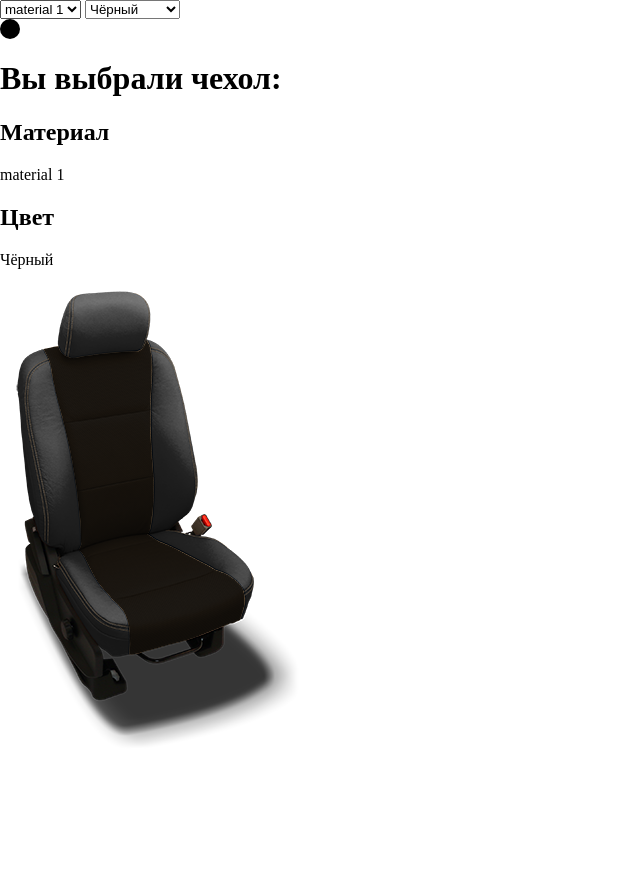
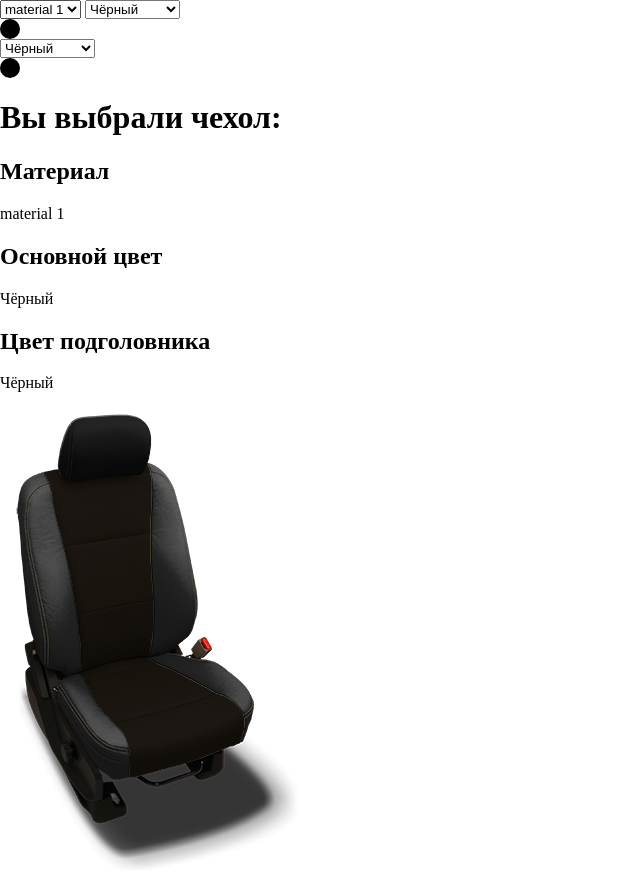
Before and after one commit to 0w1Max/carCoversConstructor, a website with bundled scripts: page index.html in a window 1280 px wide. Shown: the whole page, without its empty margins (0-640 px from the left). Before the commit the page ends 800 px from the top, so only its background shows below. Built offline with nearby package versions, Linux system fonts and the light colour scheme.

Commit message:
Добавил выбор цвета у подголовника авточехла

```diff
--- a/css/style.css
+++ b/css/style.css
@@ -10,15 +10,20 @@ body {
     border-radius: 50%;
 }
 
-.cover-img {
+.cover-img-container {
     position: relative;
 }
 
-.cover-main {
+.cover-img {
     position: absolute;
 }
 
-.cover-color {
+.main-color {
     top: 55px;
     left: 43px;
 }
+
+.top-color {
+    top: 7px;
+    left: 58px;
+}
--- a/index.html
+++ b/index.html
@@ -11,18 +11,24 @@
     <select class="select-item select-item__material" name="change-material">
       <option></option>
     </select>
-    <select class="select-item select-item__color" name="change-color">
+    <select class="select-item select-item__main-color" name="change-color">
       <option></option>
     </select>
-    <div class="show-color"></div>
+    <div class="show-color show-color--main"></div>
+    <select class="select-item select-item__top-color" name="change-color">
+      <option></option>
+    </select>
+    <div class="show-color show-color--top"></div>
 
     <h1>Вы выбрали чехол:</h1>
     <h2>Материал</h2><p class="add-cover-text add-cover-text__material"></p>
-    <h2>Цвет</h2><p class="add-cover-text add-cover-text__color"></p>
+    <h2>Основной цвет</h2><p class="add-cover-text add-cover-text__main-color"></p>
+    <h2>Цвет подголовника</h2><p class="add-cover-text add-cover-text__top-color"></p>
 
-    <div class="cover-img">
-      <img class="cover-main" src="./img/cover-main.png" alt="cover-main">
-      <img class="cover-main cover-color" src="./img/cover-main--black.png" alt="cover-main--black">
+    <div class="cover-img-container">
+      <img class="cover-img" src="./img/cover-main.png" alt="cover-main">
+      <img class="cover-img main-color" src="./img/cover-main--black.png" alt="cover-main--black">
+      <img class="cover-img top-color" src="./img/cover-top--black.png" alt="cover-top--black">
     </div>
   </template>
 
--- a/js/main.js
+++ b/js/main.js
@@ -3,14 +3,19 @@ import {MATERIALS, COLORS, HEX_COLORS} from './mock.js';
 
 const selectMaterial = document.querySelector('.select-item__material');
 const selectMaterialOptions = selectMaterial.querySelector('option');
-const selectColor = document.querySelector('.select-item__color');
-const selectColorOptions = selectColor.querySelector('option');
+const selectMainColor = document.querySelector('.select-item__main-color');
+const mainColorOptions = selectMainColor.querySelector('option');
+const selectTopColor = document.querySelector('.select-item__top-color');
+const topColorOptions = selectTopColor.querySelector('option');
 const materialText = document.querySelector('.add-cover-text__material');
-const colorText = document.querySelector('.add-cover-text__color');
-const showColor = document.querySelector('.show-color');
+const mainColorText = document.querySelector('.add-cover-text__main-color');
+const topColorText = document.querySelector('.add-cover-text__top-color');
+const showMainColor = document.querySelector('.show-color--main');
+const showTopColor = document.querySelector('.show-color--top');
 
-const coverImgContainer = document.querySelector('.cover-img');
-const coverColor = document.querySelector('.cover-color');
+const coverImgContainer = document.querySelector('.cover-img-container');
+const coverMainColor = document.querySelector('.main-color');
+const coverTopColor = document.querySelector('.top-color');
 
 function carCover (materials, colors, hex) {
   this.materials = materials;
@@ -25,26 +30,44 @@ if (selectMaterialOptions) {
   materialText.textContent = newCarCover.materials[selectMaterialOptions.value];
 }
 
-if (selectColorOptions) {
-  colorText.textContent = newCarCover.colors[selectColorOptions.value];
-  showColor.style.background = newCarCover.hex[selectColorOptions.value];
-  coverColor.src = `./img/cover-main--${selectColorOptions.value}.png`;
-  coverColor.className = `cover-main cover-color cover-color--${selectColorOptions.value}`;
-  coverColor.alt = `cover-color--${selectColorOptions.value}`;
+if (mainColorOptions) {
+  mainColorText.textContent = newCarCover.colors[mainColorOptions.value];
+  showMainColor.style.background = newCarCover.hex[mainColorOptions.value];
+  coverMainColor.src = `./img/cover-main--${mainColorOptions.value}.png`;
+  coverMainColor.className = `cover-img main-color main-color--${mainColorOptions.value}`;
+  coverMainColor.alt = `main-color--${mainColorOptions.value}`;
+}
+
+if (topColorOptions) {
+  topColorText.textContent = newCarCover.colors[topColorOptions.value];
+  showTopColor.style.background = newCarCover.hex[topColorOptions.value];
+  coverTopColor.src = `./img/cover-top--${topColorOptions.value}.png`;
+  coverTopColor.className = `cover-img top-color top-color--${topColorOptions.value}`;
+  coverTopColor.alt = `top-color--${topColorOptions.value}`;
 }
 
 function materialChangeHandler (evt) {
   materialText.textContent = newCarCover.materials[evt.target.value];
 }
 
-function colorChangeHandler (evt) {
-  colorText.textContent = newCarCover.colors[evt.target.value];
-  showColor.style.background = newCarCover.hex[evt.target.value];
-  coverColor.src = `./img/cover-main--${evt.target.value}.png`;
-  coverColor.className = `cover-main cover-color cover-color--${evt.target.value}`;
-  coverColor.alt = `cover-color--${evt.target.value}`;
+function mainColorChangeHandler (evt) {
+  mainColorText.textContent = newCarCover.colors[mainColorOptions.value];
+  showMainColor.style.background = newCarCover.hex[mainColorOptions.value];
+  coverMainColor.src = `./img/cover-main--${mainColorOptions.value}.png`;
+  coverMainColor.className = `cover-img main-color main-color--${mainColorOptions.value}`;
+  coverMainColor.alt = `main-color--${mainColorOptions.value}`;
+}
+
+function topColorChangeHandler (evt) {
+  topColorText.textContent = newCarCover.colors[topColorOptions.value];
+  showTopColor.style.background = newCarCover.hex[topColorOptions.value];
+  coverTopColor.src = `./img/cover-top--${topColorOptions.value}.png`;
+  coverTopColor.className = `cover-img top-color top-color--${topColorOptions.value}`;
+  coverTopColor.alt = `top-color--${topColorOptions.value}`;
 }
 
 selectMaterial.addEventListener('change', materialChangeHandler);
 
-selectColor.addEventListener('change', colorChangeHandler);
+selectMainColor.addEventListener('change', mainColorChangeHandler);
+
+selectMainColor.addEventListener('change', topColorChangeHandler);
--- a/js/rendering.js
+++ b/js/rendering.js
@@ -17,15 +17,19 @@ function getMock (select, option, obj) {
   }
 
   function renderTemplate () {
-    const selectColor = cloneTemplate.querySelector('.select-item__color');
-    const optionColor = selectColor.querySelector('option');
+    const selectMainColor = cloneTemplate.querySelector('.select-item__main-color');
+    const mainColor = selectMainColor.querySelector('option');
+    const selectTopColor = cloneTemplate.querySelector('.select-item__top-color');
+    const topColor = selectTopColor.querySelector('option');
     const selectMaterial = cloneTemplate.querySelector('.select-item__material');
     const optionMaterial = selectMaterial.querySelector('option');
 
-    selectColor.innerHTML = '';
+    selectMainColor.innerHTML = '';
+    selectTopColor.innerHTML = '';
     selectMaterial.innerHTML = '';
 
-    getMock(selectColor, optionColor, COLORS);
+    getMock(selectMainColor, mainColor, COLORS);
+    getMock(selectTopColor, topColor, COLORS);
     getMock(selectMaterial, optionMaterial, MATERIALS);
 
     fragment.appendChild(cloneTemplate);
```
